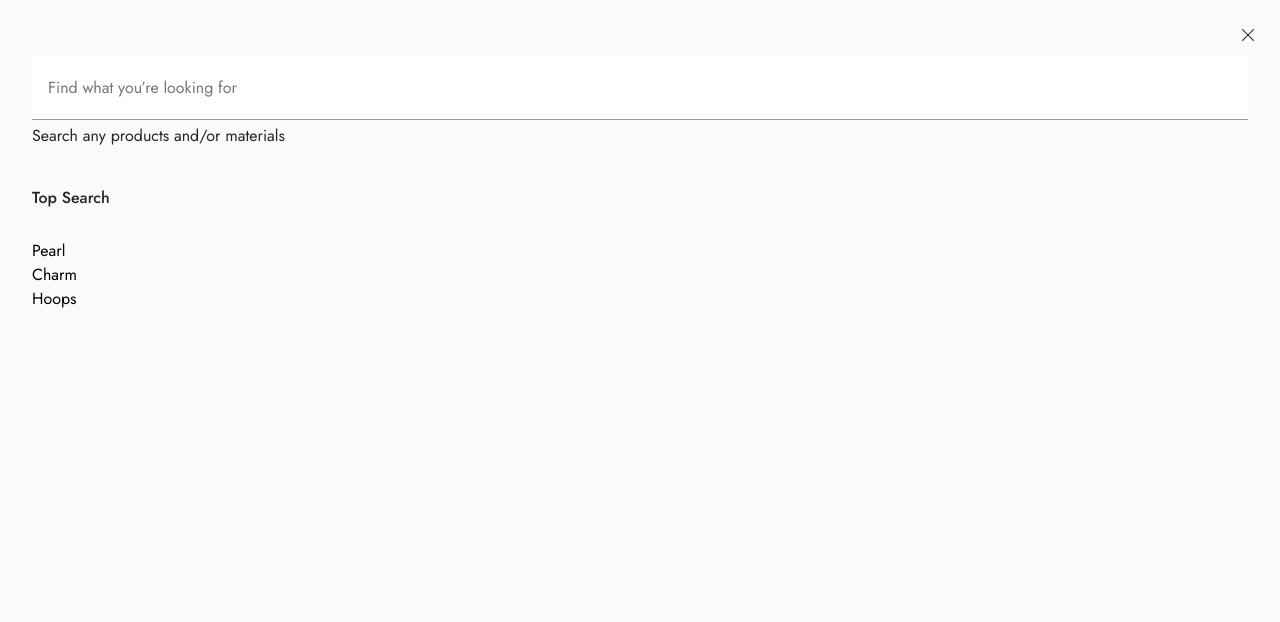
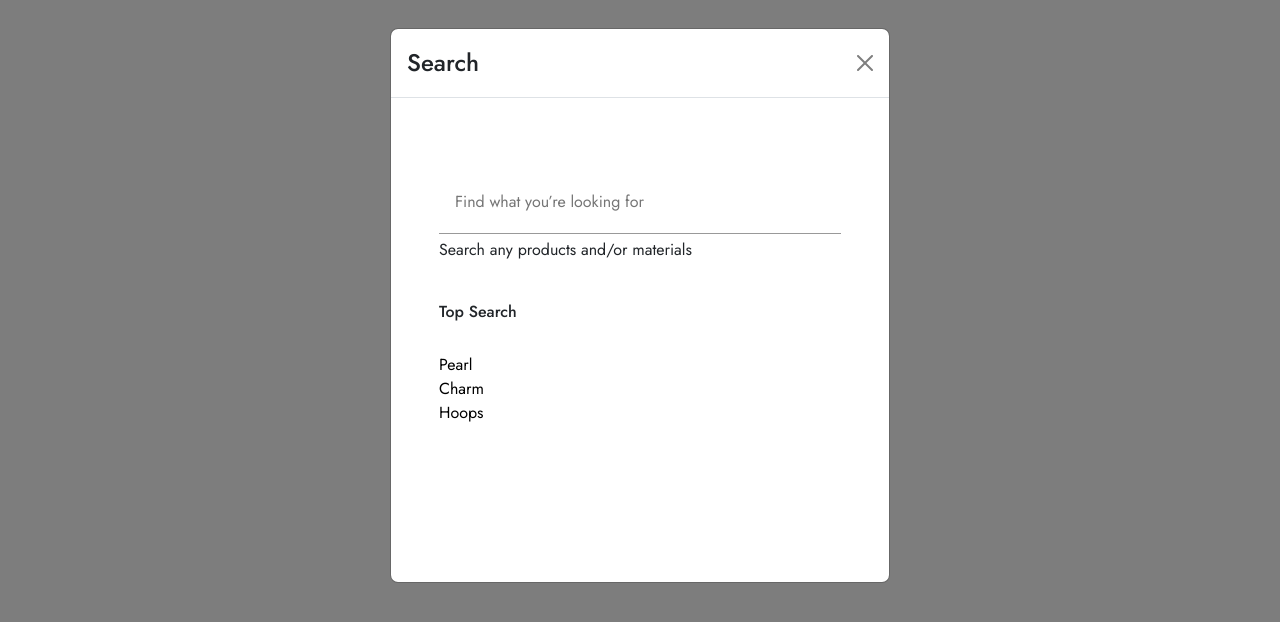
Before and after one commit to R-Wangui/HNG-Stage-2, a React (Vite) app: page /searchdropdown in a window 1280 px wide. Shown: the top 622 px of the page. Built offline with nearby package versions, Linux system fonts and the light colour scheme.

Commit message:
Feat: Add search overlay

```diff
--- a/src/components/SearchDropdown.jsx
+++ b/src/components/SearchDropdown.jsx
@@ -1,11 +1,24 @@
-import './styles/NavigationBar.css'
+import React from 'react';
+import Modal from 'react-bootstrap/Modal';
+import './styles/NavigationBar.css';
 
 function SearchDropdown({ onClose }) {
   return (
-    <>
+    <Modal
+      show={true}
+      onHide={onClose}
+      dialogClassName="modal-90w"
+      aria-labelledby="search-dropdown-modal-title"
+      // size='xl'
+    >
+      <Modal.Header closeButton>
+        <Modal.Title id="search-dropdown-modal-title">
+          Search
+        </Modal.Title>
+      </Modal.Header>
+      <Modal.Body>
         <div className='searchDropdown'>
           <div className='search'>
-              <i onClick={onClose} class="bi bi-x-lg"></i>
             <div>
               <input className='searchInput' type="text" placeholder='Find what you’re looking for' />
               <p>Search any products and/or materials</p>
@@ -18,18 +31,9 @@ function SearchDropdown({ onClose }) {
             </div>
           </div>
         </div>
-    </>
-  )
+      </Modal.Body>
+    </Modal>
+  );
 }
 
-export default SearchDropdown
-
-{/* <NavDropdown title="Dropdown" id="basic-nav-dropdown">
-                i
-                        <NavDropdown.Item href="#action/3.1"> NEW ARRIVALS</NavDropdown.Item>
-                        <NavDropdown.Item href="#action/3.1"> EARRINGS</NavDropdown.Item>
-                        <NavDropdown.Item href="#action/3.1"> RINGS</NavDropdown.Item>
-                        <NavDropdown.Item href="#action/3.1"> NECKLACES</NavDropdown.Item>
-                        <NavDropdown.Item href="#action/3.1"> BRACELETS</NavDropdown.Item>
-                        <NavDropdown.Item href="#action/3.1"> MEN'S</NavDropdown.Item>
-              </NavDropdown> */}
+export default SearchDropdown;
--- a/src/components/layout/NavigationBar.jsx
+++ b/src/components/layout/NavigationBar.jsx
@@ -10,13 +10,15 @@ import SearchDropdown from '../SearchDropdown';
 function NavigationBar() {
     const [showOverlay, setShowOverlay] = useState(false);
 
-    const handleOpenOverlay = () => {
+  const handleOpenOverlay = (e) => {
+    e.preventDefault();
     setShowOverlay(true);
   };
 
   const handleCloseOverlay = () => {
     setShowOverlay(false);
   };
+
   return (
     <Navbar expand="lg" className="bg-body-tertiary" id='navigationBar'>
         <Container fluid>
@@ -36,14 +38,12 @@ function NavigationBar() {
                 </Nav>
             </Navbar.Collapse>
             <div className='navigation'>
-                <Link to="/searchdropdown" style={{color: 'black', textDecoration: 'none'}}>
-                    <i onClick={handleOpenOverlay}
-                    style={{ fontSize: '1.5rem' }}
+                <i
+                    onClick={handleOpenOverlay}
+                    style={{ fontSize: '1.5rem', cursor: 'pointer' }}
                     className="bi bi-search"
                 ></i>
-                </Link>
-                {showOverlay && <SearchDropdown show={showOverlay} onClose={handleCloseOverlay} />}
-
+                {showOverlay && <SearchDropdown onClose={handleCloseOverlay} />}
                 <div className='navigationSignup'>
                     <i class="bi bi-person-circle" style={{fontSize: '1.5rem'}}></i>
                 </div>
```
Lines whose indentation alone changed are shown as unchanged.
